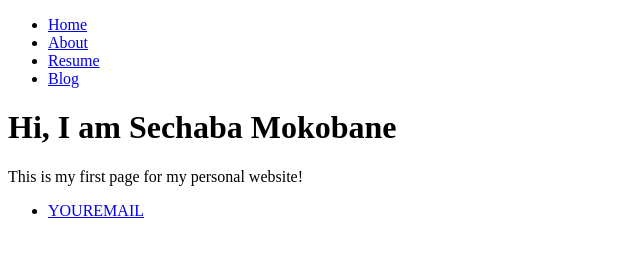
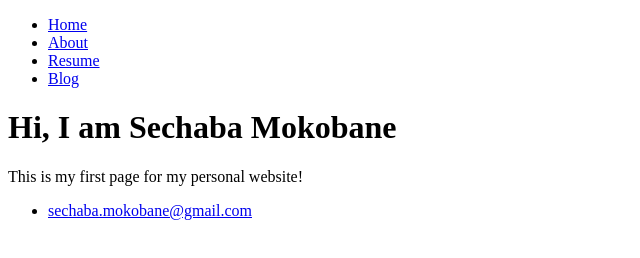
Before and after one commit to stmoks/stmoks, a plain HTML site: page index.html in a window 1280 px wide. Shown: the whole page, without its empty margins (0-640 px from the left). Drawn offline with Linux system fonts and the light colour scheme.

Commit message:
change email address link to actual name

```diff
--- a/index.html
+++ b/index.html
@@ -20,7 +20,7 @@
    </div>
    <footer>
    <ul>
-     <li><a href=”mailto:sechaba.mokobane@gmail.com”>YOUREMAIL</a></li>
+     <li><a href=”mailto:sechaba.mokobane@gmail.com”>sechaba.mokobane@gmail.com</a></li>
    </ul>
    </footer>
  </body>
```
